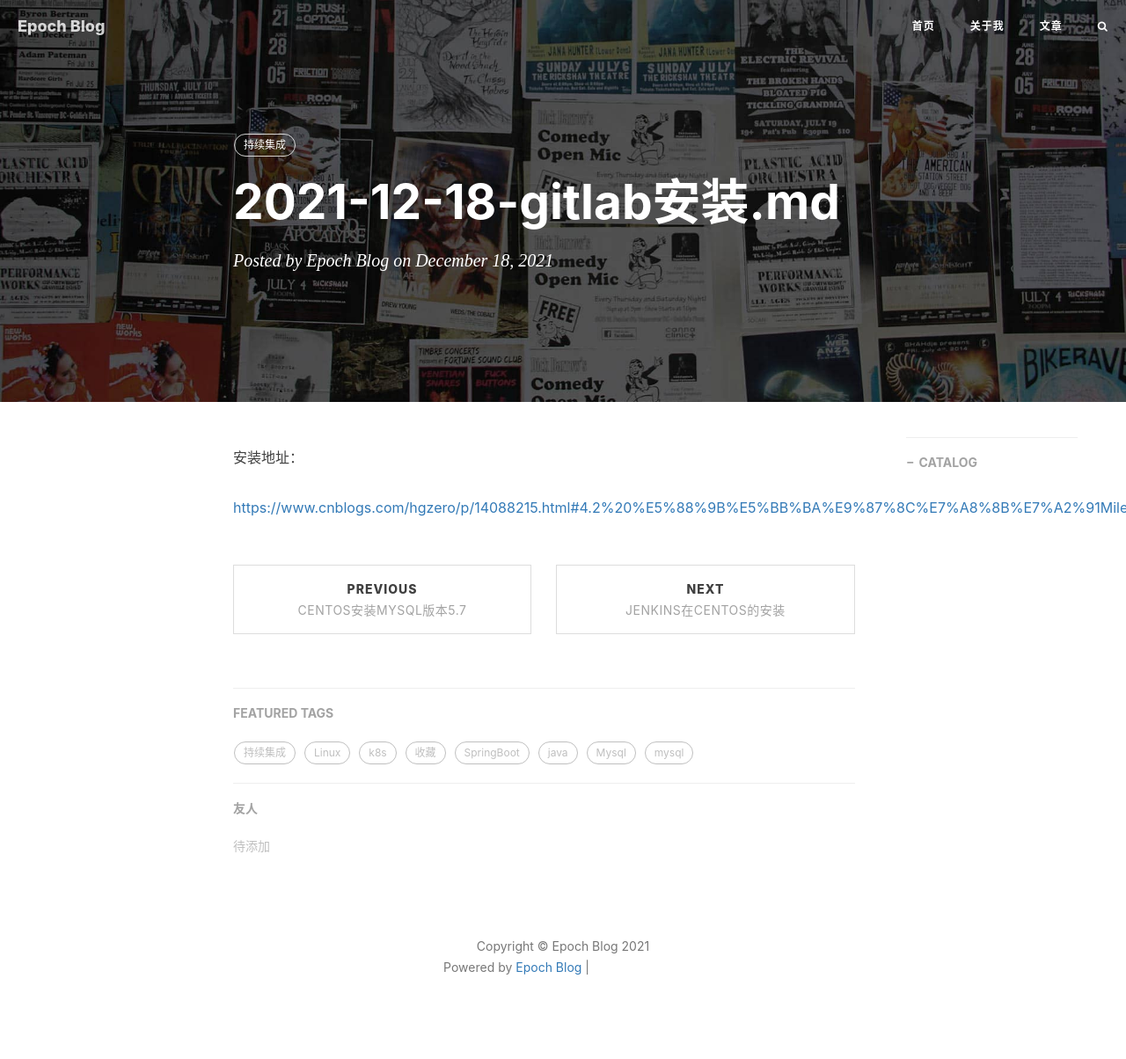
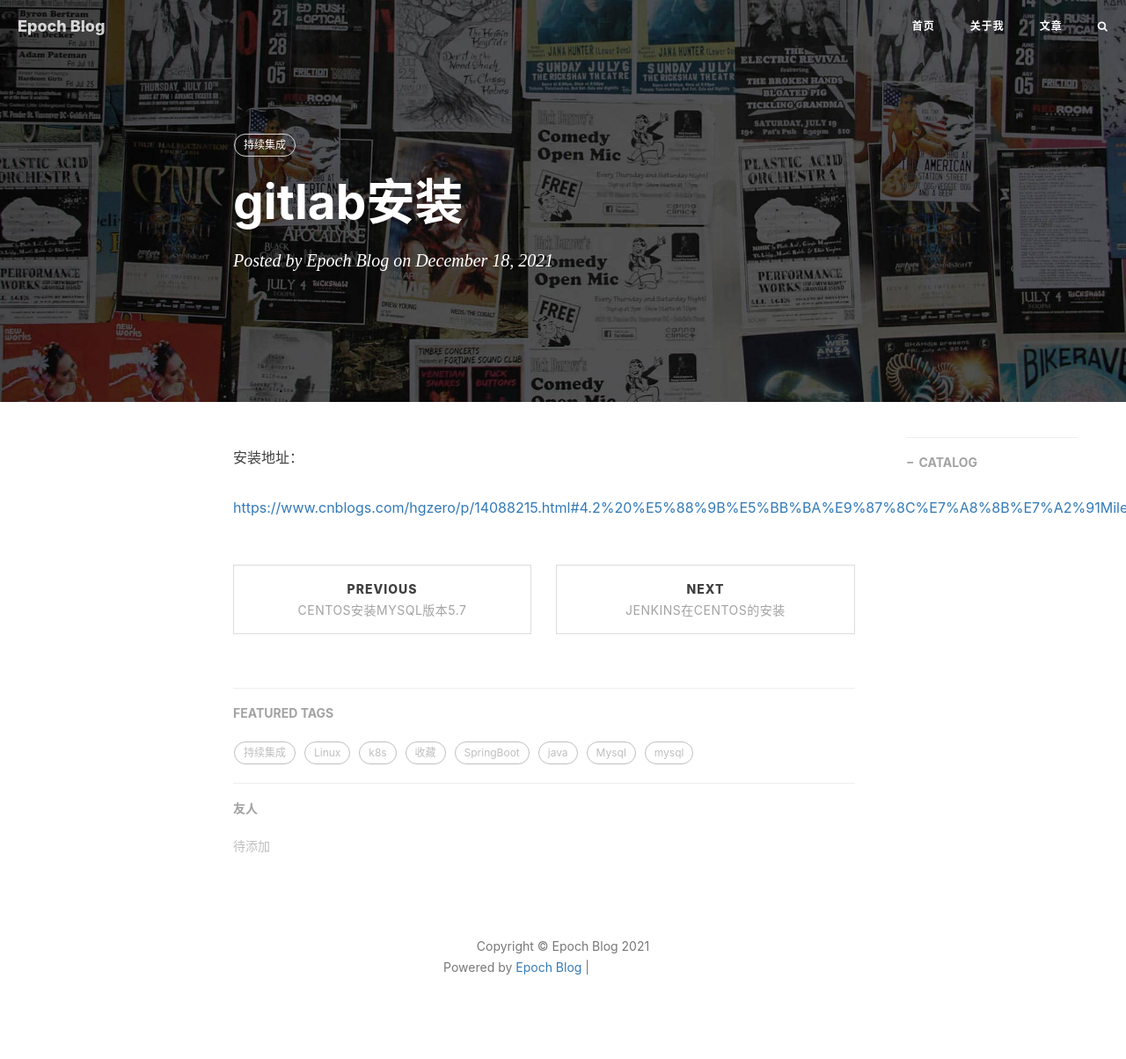
Before and after one commit to zhangqinglei1/zhangqinglei1.github.io, a Jekyll site: the page built from _posts/cicd/2021-12-18-gitlab安装.md, in a window 1280 px wide. Shown: the whole page at 88% size. Built offline with Jekyll 4.4.1, drawn with Linux system fonts in a browser that asks for light colours; nearby versions of some CDN libraries; comment, search, counter and statistics services are not loaded; grey boxes are pictures that could not be loaded.

Commit message:
修改名称

```diff
--- a/_posts/cicd/2021-12-18-gitlab安装.md
+++ b/_posts/cicd/2021-12-18-gitlab安装.md
@@ -1,10 +1,10 @@
 ---
 layout: post
-title:  "2021-12-18-gitlab安装.md"
+title:  "gitlab安装"
 date:   2021-12-18 18:14:54
 categories: 持续集成
 tags: 持续集成
-excerpt: 2021-12-18-gitlab安装.md
+excerpt: gitlab安装
 mathjax: true
 ---
 
```
